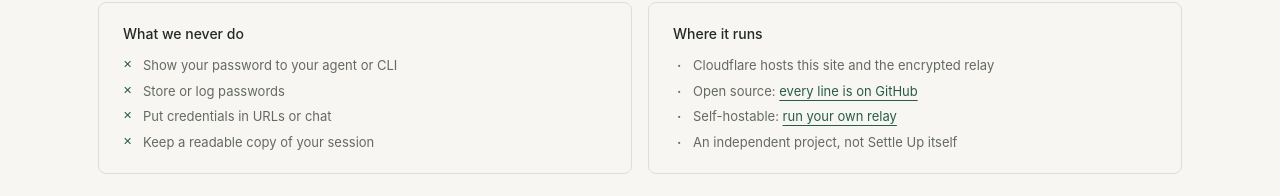
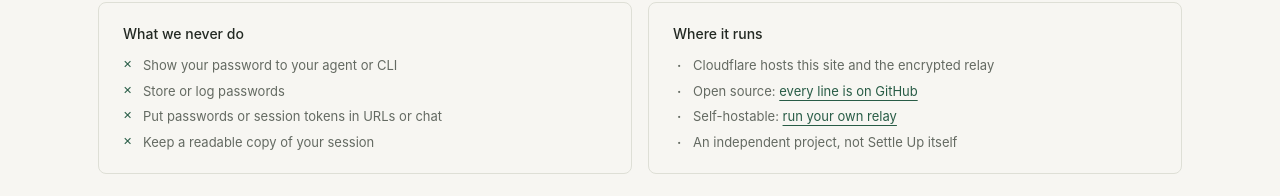
Before and after one commit to NewDae/settle-up-cli, a website: page docs/index.html in a window 1280 px wide. Shown: the part 1938-2134 px from the top of the page. Drawn offline with Linux system fonts and the light colour scheme.

Commit message:
Clarify which values never appear in login URLs

```diff
--- a/docs/index.html
+++ b/docs/index.html
@@ -71,7 +71,7 @@
             <li><span class="auth-step">03</span><h3>Your CLI connects</h3><p>Your browser encrypts the session and API key for your CLI. It collects them once and saves them in your OS keychain.</p><span class="flow-label">The link alone can’t open it</span></li>
           </ol>
           <div class="auth-promises">
-            <div><h3>What we never do</h3><ul><li>Show your password to your agent or CLI</li><li>Store or log passwords</li><li>Put credentials in URLs or chat</li><li>Keep a readable copy of your session</li></ul></div>
+            <div><h3>What we never do</h3><ul><li>Show your password to your agent or CLI</li><li>Store or log passwords</li><li>Put passwords or session tokens in URLs or chat</li><li>Keep a readable copy of your session</li></ul></div>
             <div><h3>Where it runs</h3><ul><li>Cloudflare hosts this site and the encrypted relay</li><li>Open source: <a href="https://github.com/NewDae/settle-up-cli">every line is on GitHub</a></li><li>Self-hostable: <a href="https://github.com/NewDae/settle-up-cli/blob/main/LOGIN.md#self-hosting">run your own relay</a></li><li>An independent project, not Settle Up itself</li></ul></div>
           </div>
           <div class="auth-faq">
```
